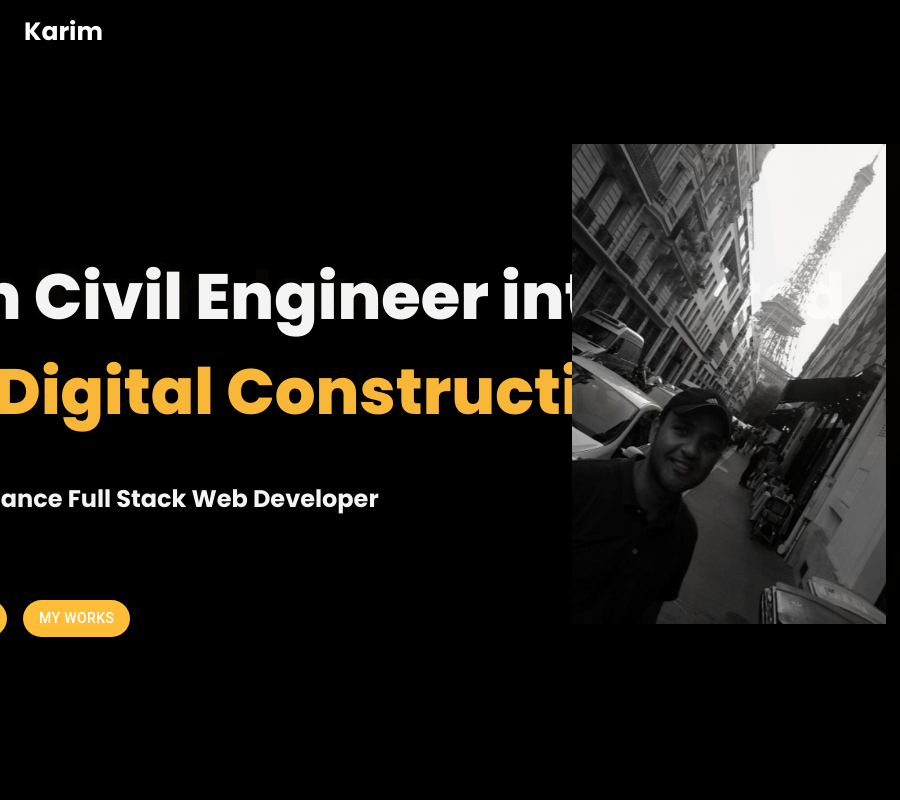
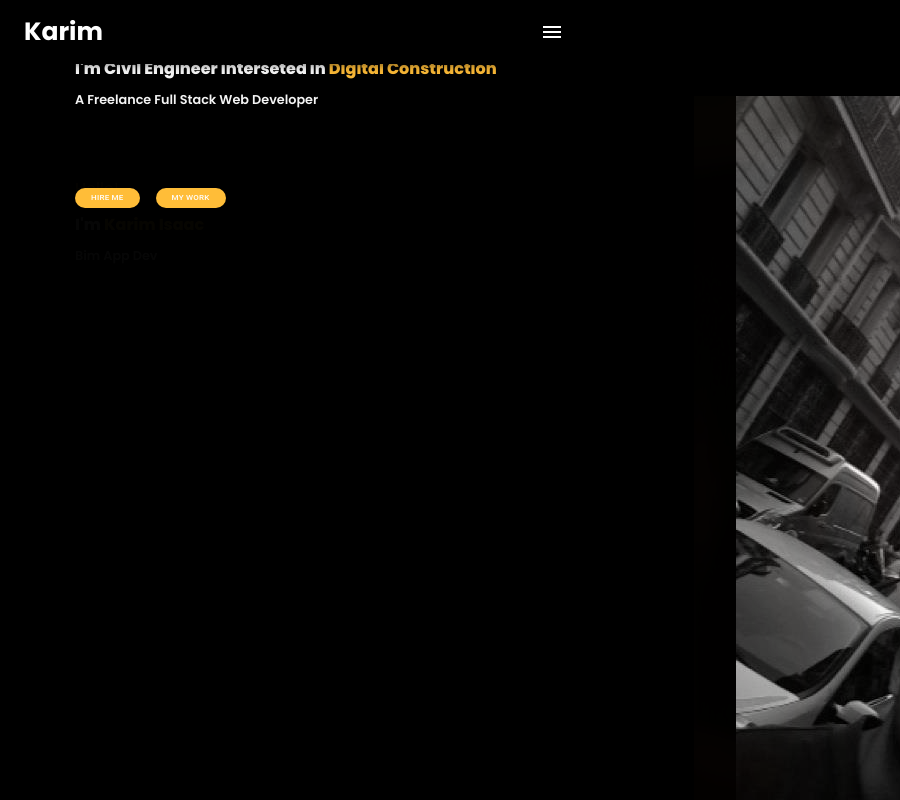
Before and after one commit to KIsaac85/kisaac85.github.io, a React (Vite) app: page / in a window 600 px wide. Shown: the top 800 px of the page, 900 px wide, since content can reach past the window. Built offline with nearby package versions, Linux system fonts and the light colour scheme.

Commit message:
style for mobile device is ongoing

```diff
--- a/src/Home.jsx
+++ b/src/Home.jsx
@@ -1,59 +1,111 @@
-import React from 'react'
+import React, { useState, useEffect } from "react";
 import image1 from "./images/2.jpg";
 import image2 from "./images/1.jpg";
-import { Stack} from '@mui/material';
-import  {StyledButton}  from './js/ButtonStyle';
-import {Link} from "react-scroll";
-import Fade from '@mui/material/Fade';
+import { Stack } from "@mui/material";
+import { StyledButton, SmallStyledButton } from "./js/ButtonStyle";
+import { Link } from "react-scroll";
+import Fade from "@mui/material/Fade";
 
-window.onfocus = ()=> {location.reload();};
-
+window.onfocus = () => {
+  location.reload();
+};
 
 function Home() {
   const [checked, setChecked] = React.useState(true);
+  const [width, setWidth] = useState(window.innerWidth);
+
+  useEffect(() => {
+    const handleResize = () => setWidth(window.innerWidth);
+    window.addEventListener("resize", handleResize);
+    return () => window.removeEventListener("resize", handleResize);
+  }, []);
   const handleChange = () => {
     setChecked((prev) => !prev);
-
   };
 
-  const inter = setInterval(()=>{
-
-    handleChange()
-  },5000)
-
-
-
+  const inter = setInterval(() => {
+    handleChange();
+  }, 5000);
 
   return (
+    <div
+      id="home-section"
+      className="main-flex-row main-content-center home-top-space main-mob-container-relative" style={{}}
+    >
+      <div className="home-paragraph">
+        <Fade className="home-relative-position" in={checked} timeout={2500}>
+          <div style={width > 600 && { width: 800 }}>
+            <span>Hello!</span>
+            <h1>
+              I'm <span>Karim Isaac</span>
+            </h1>
+            <h2>Bim App Dev</h2>
+          </div>
+        </Fade>
+        <Fade className="home-relat-position" in={!checked} timeout={2500}>
+          <div style={width > 600 && { width: 950 }}>
+            <span>Hello!</span>
+            <h1>
+              I'm Civil Engineer interseted in{" "}
+              <span> Digital Construction</span>
+            </h1>
+            <h2>A Freelance Full Stack Web Developer</h2>
+          </div>
+        </Fade>
 
-
-
-  <div  id="home-section" className="main-flex-row main-content-center home-top-space main-container-overlap" >
-      <div className='home-paragraph main-text-overlap'>
-
-      <Fade  className='home-relative-position' in={checked}  timeout={2500}>
-      <div style={{width:800}}><span>Hello!</span>
-      <h1>I'm <span>Karim Isaac</span></h1><h2>Bim App Dev</h2></div></Fade>
-      <Fade className='home-relat-position'  in={!checked} timeout={2500}>
-      <div style={{width:950}}><span>Hello!</span>
-      <h1>I'm Civil Engineer interseted in <span> Digital Construction</span></h1><h2 >A Freelance Full Stack Web Developer</h2></div></Fade>
-
-      <Stack className='home-2ndrelative-position'  spacing={2} direction={'row'}>
-      <Link to="contact-section" spy={true} smooth={true} offset={50} duration={500}><StyledButton variant="contained">Hire Me</StyledButton></Link>
-      <Link to="projects-section" spy={true} smooth={true} offset={50} duration={500}><StyledButton variant="contained">My works</StyledButton></Link>
-
-      </Stack>
-
-       </div>
-       <div className="main-flex-row" >
-      <Fade className='home-fade-img' in={!checked}  timeout={2500}><img className='main-img-overlap' src={`${image1}`} alt="personal photo"></img></Fade>
-      <Fade in={checked} timeout={2500} ><img className='main-img-overlap' src={`${image2}`} alt="personal photo"></img></Fade>
+        <Stack
+          className="home-2ndrelative-position"
+          spacing={2}
+          direction={"row"}
+        >
+          <Link
+            to="contact-section"
+            spy={true}
+            smooth={true}
+            offset={50}
+            duration={500}
+          >
+            {width > 600 ? (
+              <StyledButton variant="contained">Hire Me</StyledButton>
+            ) : (
+              <SmallStyledButton variant="contained">Hire Me</SmallStyledButton>
+            )}
+          </Link>
+          <Link
+            to="projects-section"
+            spy={true}
+            smooth={true}
+            offset={50}
+            duration={500}
+          >
+            {width > 600 ? (
+              <StyledButton variant="contained">My Work</StyledButton>
+            ) : (
+              <SmallStyledButton variant="contained">My Work</SmallStyledButton>
+            )}
+          </Link>
+        </Stack>
       </div>
-
-       </div>
-
-
-  )
+      <div className="main-flex-row main-mob-abs" style={{ }}>
+        <Fade className="home-fade-img" style={{}} in={!checked} timeout={2500}>
+          <img
+            style={{  }}
+            className="im"
+            src={`${image1}`}
+            alt="personal photo"
+          ></img>
+        </Fade>
+        <Fade in={checked} timeout={2500}>
+          <img
+            style={{}}
+            className=""
+            src={`${image2}`}
+            alt="personal photo"
+          ></img>
+        </Fade>
+      </div>
+    </div>
+  );
 }
 
-export default Home
+export default Home;
--- a/src/NavBar.jsx
+++ b/src/NavBar.jsx
@@ -1,4 +1,4 @@
-import * as React from 'react';
+import React  , { useState, useEffect } from 'react';
 import AppBar from '@mui/material/AppBar';
 import Box from '@mui/material/Box';
 import Toolbar from '@mui/material/Toolbar';
@@ -53,10 +53,20 @@ function ResponsiveAppBar() {
   const handleMouseLeave = e => {
     e.target.style.color = "white"
   }
+  const [wid, setWidth] = useState(window.innerWidth);
+
+  useEffect(() => {
+    const handleResize = () => setWidth(window.innerWidth);
+    window.addEventListener("resize", handleResize);
+    console.log(wid);
+
+    return () => window.removeEventListener("resize", handleResize);
+  }, []);
+
 
   return (
-    <AppBar position="fixed" sx={{backgroundColor : 'black' }}>
-      <Container maxWidth=""  style={{width:1350}}>
+    <AppBar position="fixed" sx={{backgroundColor : 'black'} } >
+      <Container maxWidth="tr"  style={{width:{wid}}}>
         <Toolbar disableGutters >
 
           <Typography
--- a/src/css/Style Home.css
+++ b/src/css/Style Home.css
@@ -21,12 +21,13 @@
         position: relative;
         top:-14rem;
     }
+    .home-fade-img{
+        position:relative;
+        left: 65%;
+    }
 }
 
-.home-fade-img{
-    position:relative;
-    left: 65%;
-}
+
 .fade{
     animation: fade-down 2.5s infinite alternate;
 }
@@ -38,6 +39,3 @@
 .home-reduce-width{
     width: 100px;
 }
-@media (min-width: 600px){
-
-}
--- a/src/css/Style Main.css
+++ b/src/css/Style Main.css
@@ -20,6 +20,40 @@
     h1{
         font-size: 4rem;
         font-weight: 800;
+    }
+    .main-content-center{
+        justify-content: center;
+    }
+}
+
+
+ @media (max-width: 600px) {
+     .main-mob-container-relative{
+        position: relative;
+
+
+    }
+    .main-mob-abs{
+        position:absolute;
+        top:-10%;
+        left: 10%;
+        z-index: -1;
+    }
+
+
+     .im{
+        width:40%;
+        height: auto;
+    }
+    h1{
+        font-size: 1rem;
+        font-weight: 800;
+
+
+    }
+     h2{
+        font-weight: 600;
+        font-size: 0.8rem;
     }
 }
 
@@ -76,9 +110,7 @@ font-weight: 700;
     position: relative;
 }
 
-.main-content-center{
-    justify-content: center;
-}
+
 
 .main-bottom-space{
     margin-bottom: 4rem;
@@ -116,19 +148,3 @@ font-weight: 700;
 .main-animate-range-40{
     animation-range: entry 0 cover 40%;
 }
-
-@media (max-width: 600px) {
-    .main-container-overlap{
-        display:relative;
-        width: 100%;
-    }
-    .main-text-overlap{
-        display:absolute;
-
-    }
-    .main-img-overlap{
-        width: 100%;
-        height: auto; /* Ensures the image is responsive */
-        display: block;
-    }
-}
--- a/src/js/ButtonStyle.js
+++ b/src/js/ButtonStyle.js
@@ -25,5 +25,15 @@ const StyledButton = styled(Button)({
 
   });
 
+  const SmallStyledButton = styled(Button)({
 
-  export  {StyledButton , CardStyledButton};
+
+    fontSize:"8px",
+    background:"#ffbd38",
+    borderRadius:"5rem",
+    height:"20px",
+    ":hover":{background:"black", color:"#ffbd38",border:"2px groove #ffbd38"},
+
+  });
+
+  export  {StyledButton , CardStyledButton,SmallStyledButton};
```
